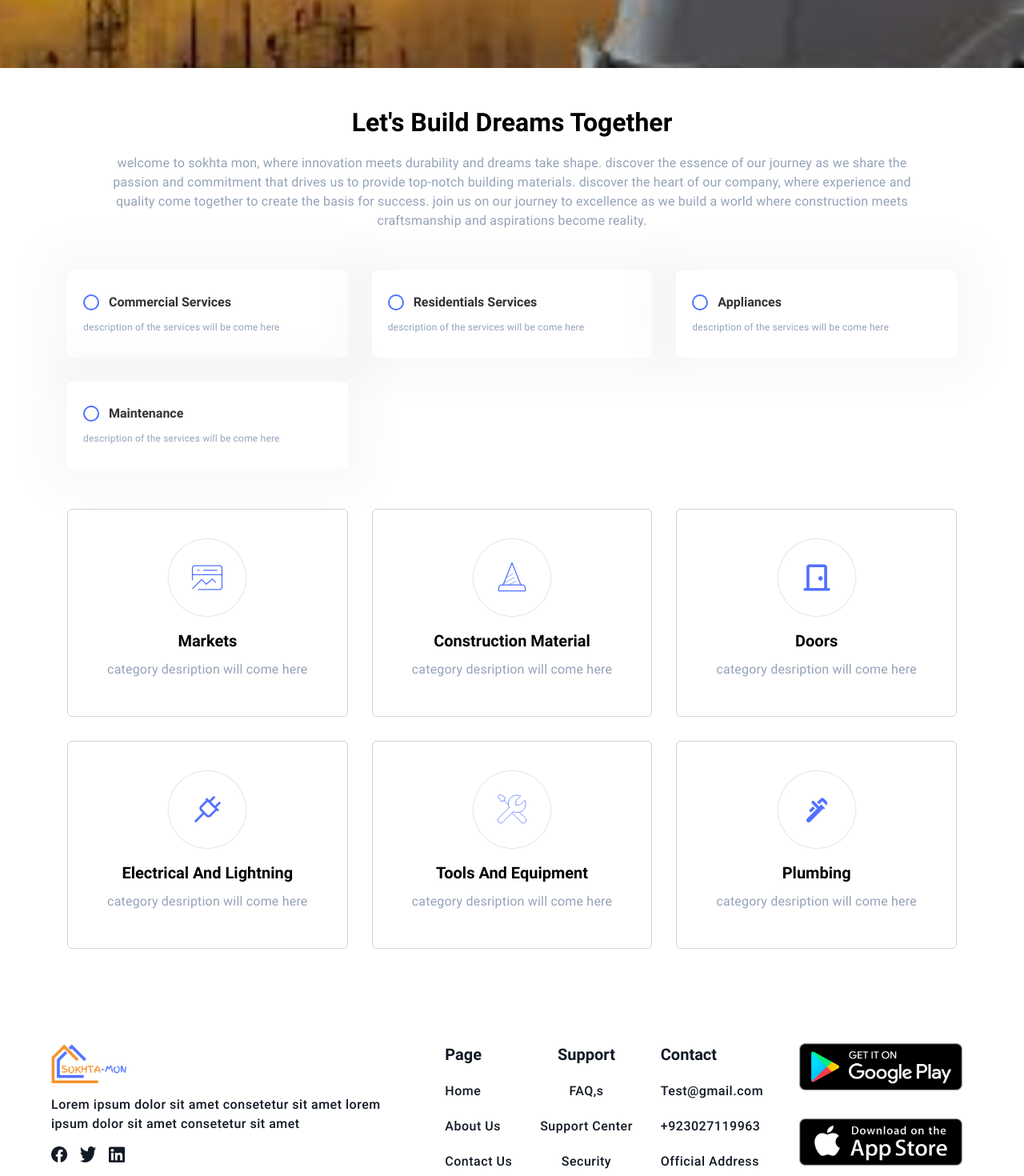
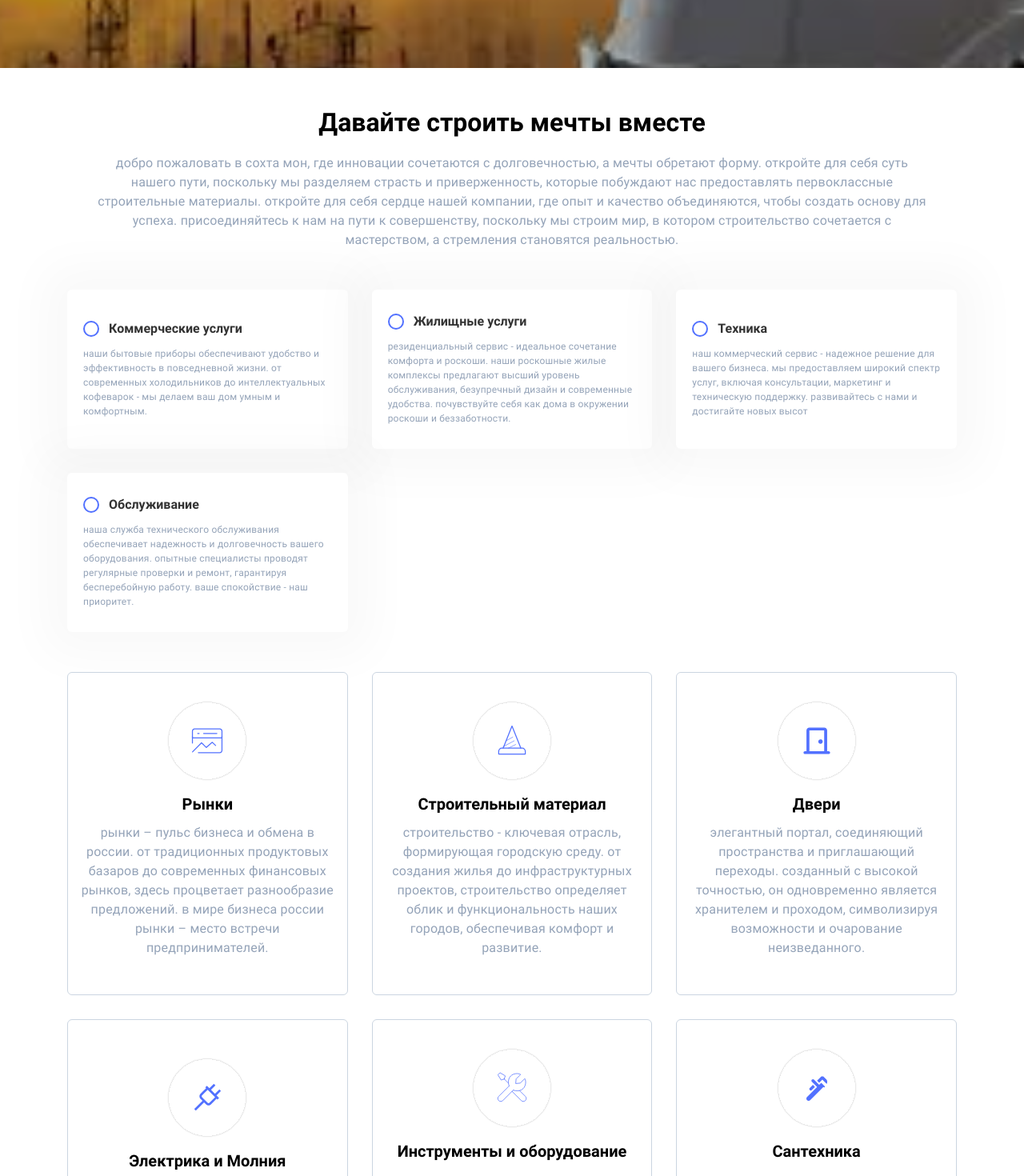
Before and after one commit to shahzaib65/sokhtamon-frontend, a React (Create React App) app: page /post in a window 1280 px wide. Shown: the part 255-1725 px from the top of the page at 80% size. Built offline with nearby package versions, Linux system fonts and the light colour scheme.

Commit message:
About us page is in Russian

```diff
--- a/src/AboutUs/index.js
+++ b/src/AboutUs/index.js
@@ -14,23 +14,23 @@ const AboutUs = () => {
   const services = [
     {
       "id": "1",
-      "title": "Commercial Services",
-      "description": "Description of the services will be come here"
+      "title": "Коммерческие услуги",
+      "description": "Наши бытовые приборы обеспечивают удобство и эффективность в повседневной жизни. От современных холодильников до интеллектуальных кофеварок - мы делаем ваш дом умным и комфортным."
     },
     {
       "id": "2",
-      "title": "Residentials Services",
-      "description": "Description of the services will be come here"
+      "title": "Жилищные услуги",
+      "description": "Резиденциальный сервис - идеальное сочетание комфорта и роскоши. Наши роскошные жилые комплексы предлагают высший уровень обслуживания, безупречный дизайн и современные удобства. Почувствуйте себя как дома в окружении роскоши и беззаботности."
     },
     {
       "id": "3",
-      "title": "Appliances",
-      "description": "Description of the services will be come here"
+      "title": "Техника",
+      "description": "Наш коммерческий сервис - надежное решение для вашего бизнеса. Мы предоставляем широкий спектр услуг, включая консультации, маркетинг и техническую поддержку. Развивайтесь с нами и достигайте новых высот"
     },
     {
       "id": "4",
-      "title": "Maintenance",
-      "description": "Description of the services will be come here"
+      "title": "Обслуживание",
+      "description": "Наша служба технического обслуживания обеспечивает надежность и долговечность вашего оборудования. Опытные специалисты проводят регулярные проверки и ремонт, гарантируя бесперебойную работу. Ваше спокойствие - наш приоритет."
     },
 
   ]
@@ -39,39 +39,39 @@ const AboutUs = () => {
 
     {
       "id": "1",
-      "title": "Markets",
+      "title": "Рынки",
       "image": market,
-      "description": "Category desription will come here"
+      "description": "Рынки – пульс бизнеса и обмена в России. От традиционных продуктовых базаров до современных финансовых рынков, здесь процветает разнообразие предложений. В мире бизнеса России рынки – место встречи предпринимателей."
     },
     {
       "id": "2",
-      "title": "Construction Material",
+      "title": "Строительный материал",
       "image": construction,
-      "description": "Category desription will come here"
+      "description": "Строительство - ключевая отрасль, формирующая городскую среду. От создания жилья до инфраструктурных проектов, строительство определяет облик и функциональность наших городов, обеспечивая комфорт и развитие."
     },
     {
       "id": "3",
-      "title": "Doors",
+      "title": "Двери",
       "image": door,
-      "description": "Category desription will come here"
+      "description": "Элегантный портал, соединяющий пространства и приглашающий переходы. Созданный с высокой точностью, он одновременно является хранителем и проходом, символизируя возможности и очарование неизведанного."
     },
     {
       "id": "4",
-      "title": "Electrical And Lightning",
+      "title": "Электрика и Молния",
       "image": electric,
-      "description": "Category desription will come here"
+      "description": "Откройте для себя инновационные электрические решения и блестящие конструкции освещения. Наш опыт освещает пространство и открывает возможности для более светлого и эффективного будущего."
     },
     {
       "id": "5",
-      "title": "Tools And Equipment",
+      "title": "Инструменты и оборудование",
       "image": tools,
-      "description": "Category desription will come here"
+      "description": "Ознакомьтесь с широким ассортиментом высококачественных инструментов и оборудования для любых задач. От прецизионных ручных инструментов до современного оборудования — мы предоставим вам все необходимое"
     },
     {
       "id": "6",
-      "title": "Plumbing",
+      "title": "Сантехника",
       "image": plumbing,
-      "description": "Category desription will come here"
+      "description": "Экспертные сантехнические решения для бесперебойного потока воды и эффективного дренажа. Доверьте ремонт и установку нашим квалифицированным специалистам. Ваши потребности в сантехнике – наш приоритет."
     },
 
 
@@ -99,23 +99,20 @@ const AboutUs = () => {
             className="mt-[50px] md:text-3xl xs:text-[20px] lg:text-[32px] text-black-900 text-center"
             size="txtRobotoBold32"
           >
-             Let's Build Dreams Together
+            Давайте строить мечты вместе
           </Text>
 
           <Text
             className="lg:leading-[150.00%] lowercase mt-[21px] text-base text-blue_gray-300 text-center tracking-[0.20px] lg:w-[81%] xs:mx-10 xs:w-[90%]"
             size="txtRobotoRegular16"
           >
-           Welcome to Sokhta Mon, where innovation meets durability and dreams take shape.
-Discover the essence of our journey as we share the passion and commitment that drives us to provide top-notch building materials.
-Discover the heart of our company, where experience and quality come together to create the basis for success.
-Join us on our journey to excellence as we build a world where construction meets craftsmanship and aspirations become reality.
+      Добро пожаловать в Сохта Мон, где инновации сочетаются с долговечностью, а мечты обретают форму. откройте для себя суть нашего пути, поскольку мы разделяем страсть и приверженность, которые побуждают нас предоставлять первоклассные строительные материалы. откройте для себя сердце нашей компании, где опыт и качество объединяются, чтобы создать основу для успеха. присоединяйтесь к нам на пути к совершенству, поскольку мы строим мир, в котором строительство сочетается с мастерством, а стремления становятся реальностью.
           </Text>
 
      <div className='md:gap-5 xs:gap-5 lg:gap-[30px] grid xs:grid-cols-1 md:grid-cols-2 lg:grid-cols-3 justify-center lg:w-[90%] min-h-[auto] mt-[50px] lg:mx-auto xs:mx-5 md:px-5 xs:w-[90%]'>
 {
   services.map((e)=>(
-    <div key={e.id} className="bg-white-A700 flex flex-1 flex-col gap-2.5 items-start justify-center p-[25px] sm:px-5 rounded-md shadow-bs w-full">
+    <div key={e.id} className="bg-white-A700 flex flex-col gap-2.5 items-start justify-center p-[25px]  sm:px-5 rounded-md shadow-bs w-full">
              <div className=' flex flex-row space-x-3'>
              <img
                 value="Appliances"
--- a/src/App.js
+++ b/src/App.js
@@ -13,6 +13,7 @@ function App() {
   return (
     <div className="App">
     <AboutUs/>
+
     {/* <Router>
     <NavBar/>
 
--- a/src/Footer/index.js
+++ b/src/Footer/index.js
@@ -18,8 +18,7 @@ const Footer = () => {
             className=" mt-[15px] text-base text-gray-900 tracking-[0.51px] w-full"
             size="txtRobotoMedium16"
           >
-            Lorem ipsum dolor sit amet consetetur sit amet lorem ipsum dolor sit
-            amet consetetur sit amet{" "}
+           Давайте строить мечты вместе — ваш надежный источник качественных строительных материалов!
           </Text>
 
           <div className=" flex flex-row space-x-4 mt-4">
@@ -29,34 +28,34 @@ const Footer = () => {
           </div>
         </div>
 
-        <div className=" flex flex-row xs:items-center lg:items-center gap-[35px] lg:justify-center xs:justify-start lg:w-[40%] xs:w-[100%] h-auto">
+        <div className=" flex flex-row xs:items-center lg:items-center gap-[35px] lg:justify-center xs:justify-start md:w-[40%] lg:w-[40%] xs:w-[100%] h-auto">
           <div className=" flex flex-col h-auto xs:mt-5 lg:mt-0">
             <Text
               className="text-gray-900 text-xl"
               size="txtRobotoRomanSemiBold20"
             >
-              Page
+              Страница
             </Text>
 
             <Text
-              className="lg:text-base xs:text-xs text-gray-900 tracking-[0.51px] w-auto my-5"
+              className="lg:text-base xs:text-xs md:text-xs text-gray-900 tracking-[0.51px] w-auto my-5"
               size="txtRobotoMedium16"
             >
-              Home
+              Дом
             </Text>
 
             <Text
-              className="lg:text-base xs:text-xs text-gray-900 tracking-[0.51px] w-auto"
+              className="lg:text-base xs:text-xs md:text-xs text-gray-900 tracking-[0.51px] w-auto"
               size="txtRobotoMedium16"
             >
-              About Us
+              О нас
             </Text>
 
             <Text
-              className="lg:text-base xs:text-xs text-gray-900 tracking-[0.51px] w-auto my-5"
+              className="lg:text-base xs:text-xs md:text-xs text-gray-900 tracking-[0.51px] w-auto my-5"
               size="txtRobotoMedium16"
             >
-              Contact Us
+              Связаться с нами
             </Text>
           </div>
 
@@ -65,28 +64,28 @@ const Footer = () => {
               className="text-gray-900 text-xl"
               size="txtRobotoRomanSemiBold20"
             >
-              Support
+              Поддерживать
             </Text>
 
             <Text
-              className="lg:text-base xs:text-xs text-center text-gray-900 tracking-[0.51px] w-auto my-5"
+              className="lg:text-base xs:text-xs md:text-xs text-center text-gray-900 tracking-[0.51px] w-auto my-5"
               size="txtRobotoMedium16"
             >
-              FAQ,s
+             Часто задаваемые вопросы, с
             </Text>
 
             <Text
-              className="lg:text-base xs:text-xs text-center text-gray-900 tracking-[0.51px] w-auto"
+              className="lg:text-base xs:text-xs md:text-xs text-center text-gray-900 tracking-[0.51px] w-auto"
               size="txtRobotoMedium16"
             >
-              Support Center
+              Центр поддержки
             </Text>
 
             <Text
-              className="lg:text-base xs:text-xs text-center text-gray-900 tracking-[0.51px] w-auto my-5"
+              className="lg:text-base xs:text-xs md:text-xs text-center text-gray-900 tracking-[0.51px] w-auto my-5"
               size="txtRobotoMedium16"
             >
-              Security
+              Безопасность
             </Text>
           </div>
 
@@ -95,41 +94,41 @@ const Footer = () => {
               className="text-gray-900 text-xl"
               size="txtRobotoRomanSemiBold20"
             >
-              Contact
+              Контакт
             </Text>
 
             <Text
-              className="lg:text-base xs:text-xs text-gray-900 tracking-[0.51px] w-auto my-5"
+              className="lg:text-base xs:text-xs md:text-xs text-gray-900 tracking-[0.51px] w-auto my-5"
               size="txtRobotoMedium16"
             >
               Test@gmail.com
             </Text>
 
             <Text
-              className="lg:text-base xs:text-xs text-gray-900 tracking-[0.51px] w-auto"
+              className="lg:text-base xs:text-xs md:text-xs text-gray-900 tracking-[0.51px] w-auto"
               size="txtRobotoMedium16"
             >
               +923027119963
             </Text>
 
             <Text
-              className="lg:text-base xs:text-xs text-gray-900 tracking-[0.51px] w-auto my-5"
+              className="lg:text-base xs:text-xs md:text-xs text-gray-900 tracking-[0.51px] w-auto my-5"
               size="txtRobotoMedium16"
             >
-              Official Address
+              Официальный адрес
             </Text>
           </div>
 
         </div>
 
-      <div className=" flex flex-col lg:gap-[35px] xs:gap-[10px] justify-center items-center lg:w-[20%] h-auto xs:w-[100%]">
+      <div className=" flex flex-col lg:gap-[35px] xs:gap-[10px] md:gap-[10px] justify-center items-center md:w-[20%] lg:w-[20%] h-auto xs:w-[100%]">
       <img
-                      className="lg:h-[59px] xs:h-[40px]"
+                      className="lg:h-[59px] items-center md:w-[120px] xs:h-[40px] md:h-[40px]"
                       src={googlePlay}
                       alt="googleplay"
                     />
                     <img
-                      className="lg:h-[59px] xs:h-[40px]"
+                      className="lg:h-[59px] items-center md:w-[120px] xs:h-[40px] md:h-[40px]"
                       src={appstore}
                       alt="appstore"
                     />
--- a/src/Navbar/navBar.js
+++ b/src/Navbar/navBar.js
@@ -1,15 +1,16 @@
 import { useEffect,useState } from 'react'
 import logo from "../../src/assets/logo.png"
 import { Link } from 'react-router-dom';
-const navigation = [
+const navigation1 = [
+  { name: 'Home', link: '/'},
+  { name: 'About Us', link: '/about' },
+  {name: 'Services', link: '/service'},
+  { name: 'Contact Us', link: '/contact' }
+]
 
-
-  { name: 'About Us', link: '/about'},
-  { name: 'Services', link: '/service' },
-  {name: 'Cities'},
-  {name: 'Login',link: '/login'},
-  { name: 'Contact Us', link: '/contact' }
-
+const navigation2 = [
+  { name: 'Cities', link: ''},
+  { name: 'Login', link: '/login' },
 ]
 
 
@@ -40,10 +41,24 @@ export default function Example() {
                     alt="Your Company"
                   />
                  </Link>
+                 <div className="flex space-x-4">
+                    {navigation1.map((item) => (
+                      <Link
+                        key={item.name}
+                        to={item.link}
+                        className={
+                          ' px-3 pt-[14px] text-sm font-roboto font-normal text-[#64748B]'
+                        }
+                        aria-current={item.current ? 'page' : undefined}
+                      >
+                        {item.name}
+                      </Link>
+                    ))}
+                  </div>
                 </div>
 
                 <div className="flex space-x-4">
-                    {navigation.map((item) => (
+                    {navigation2.map((item) => (
                       <Link
                         key={item.name}
                         to={item.link}
```
